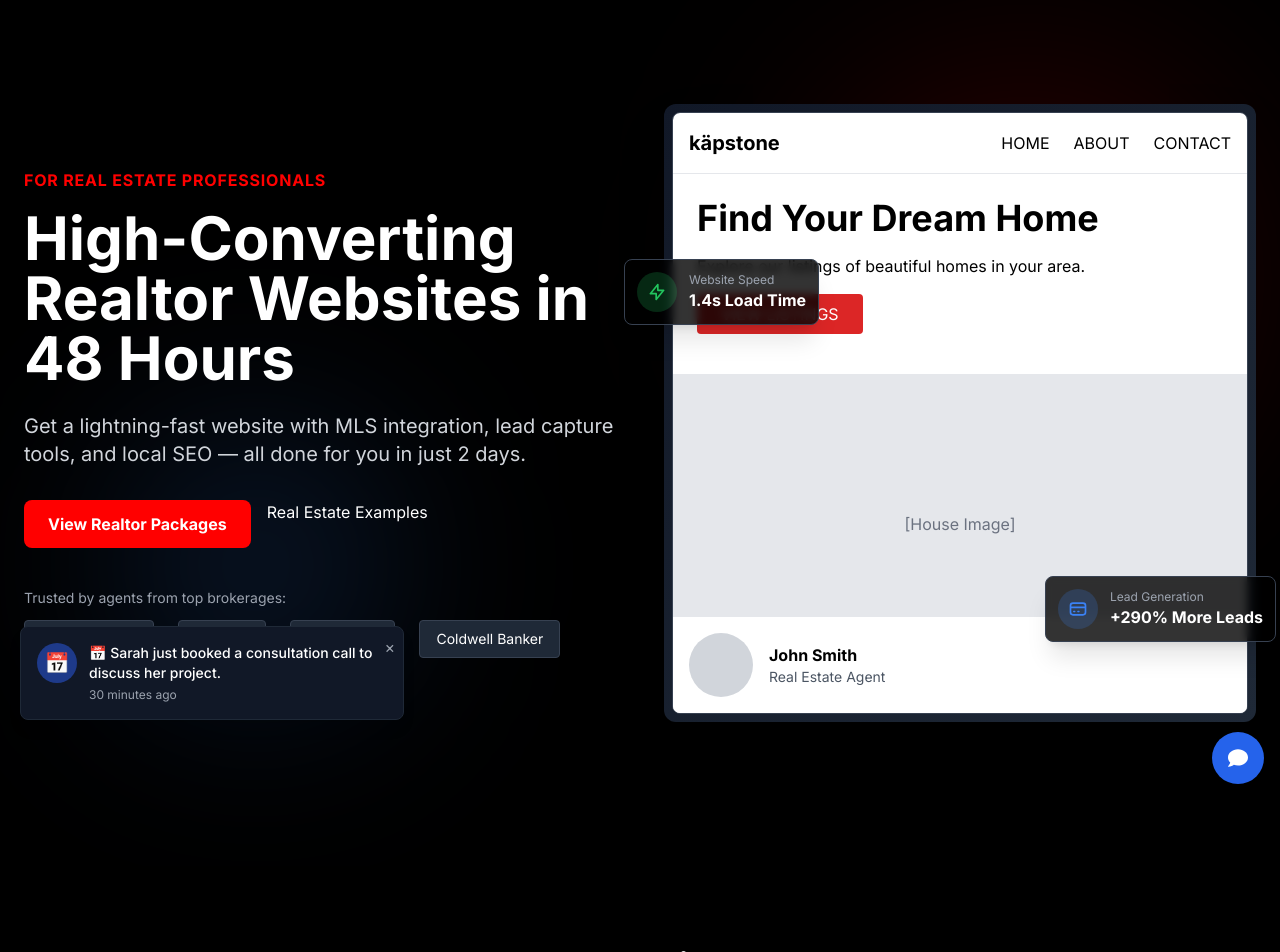
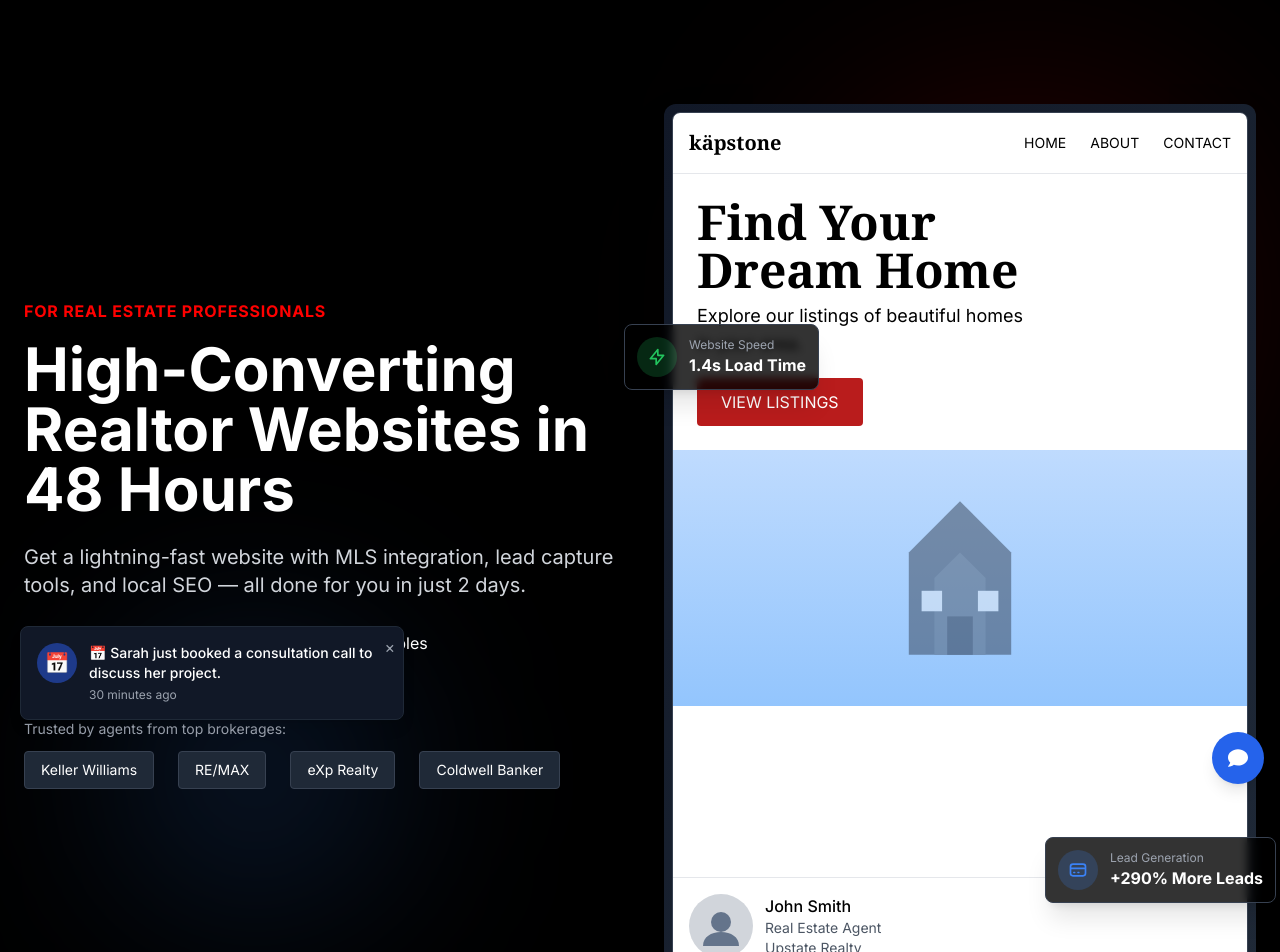
Before and after one commit to KeldrickD/kaizen-digital, a Next.js app: page / in a window 1280 px wide. Shown: the top 952 px of the page. Built offline with nearby package versions, Linux system fonts and the light colour scheme.

Commit message:
Implement detailed real estate website mockup with SVG elements in hero section

```diff
--- a/app/components/HeroSection.tsx
+++ b/app/components/HeroSection.tsx
@@ -59,38 +59,50 @@ const HeroSection = () => {
           <div className="relative">
             <div className="bg-gradient-to-br from-gray-900 to-gray-800 rounded-xl p-2 shadow-2xl">
               <div className="rounded-lg overflow-hidden border border-gray-700">
-                {/* Real Estate Website Mockup */}
-                <div className="bg-white text-black min-h-[600px] relative">
-                  {/* Header */}
-                  <div className="p-4 flex justify-between items-center border-b border-gray-200">
-                    <div className="font-bold text-xl">käpstone</div>
-                    <div className="flex gap-6">
-                      <div>HOME</div>
-                      <div>ABOUT</div>
-                      <div>CONTACT</div>
+                {/* Real Estate Website Screenshot */}
+                <div className="relative" style={{ paddingBottom: '150%' }}>
+                  <div className="absolute inset-0 bg-white">
+                    {/* This is a simplified version of the real estate website UI as seen in the image */}
+                    <div className="flex justify-between items-center p-4 border-b border-gray-200">
+                      <div className="font-serif font-bold text-black text-xl">käpstone</div>
+                      <div className="flex space-x-6 text-sm text-black">
+                        <span>HOME</span>
+                        <span>ABOUT</span>
+                        <span>CONTACT</span>
+                      </div>
                     </div>
-                  </div>
 
-                  {/* Hero Content */}
-                  <div className="p-6">
-                    <h2 className="text-4xl font-bold mb-4">Find Your Dream Home</h2>
-                    <p className="mb-4">Explore our listings of beautiful homes in your area.</p>
-                    <button className="bg-red-600 text-white px-6 py-2 rounded">VIEW LISTINGS</button>
-                  </div>
+                    <div className="p-6 text-black">
+                      <h2 className="font-serif text-5xl font-bold mb-2">Find Your<br />Dream Home</h2>
+                      <p className="text-lg mb-5">Explore our listings of beautiful homes<br />in your area.</p>
+                      <button className="bg-red-700 text-white py-3 px-6 rounded">VIEW LISTINGS</button>
+                    </div>
 
-                  {/* House Image */}
-                  <div className="bg-gray-200 h-[300px] mt-4 flex items-center justify-center">
-                    <div className="text-center">
-                      <p className="text-gray-500">[House Image]</p>
+                    <div className="h-64 bg-gradient-to-b from-blue-200 to-blue-300">
+                      <div className="h-full w-full relative">
+                        {/* House SVG */}
+                        <svg viewBox="0 0 200 100" className="absolute inset-0 w-full h-full opacity-50">
+                          <path d="M80,80 L80,40 L100,20 L120,40 L120,80 Z" fill="#334155" />
+                          <path d="M90,80 L90,50 L100,40 L110,50 L110,80 Z" fill="#475569" />
+                          <rect x="95" y="65" width="10" height="15" fill="#1e293b" />
+                          <rect x="85" y="55" width="8" height="8" fill="#e2e8f0" />
+                          <rect x="107" y="55" width="8" height="8" fill="#e2e8f0" />
+                        </svg>
+                      </div>
                     </div>
-                  </div>
 
-                  {/* Agent Info */}
-                  <div className="absolute bottom-0 left-0 right-0 p-4 flex items-center bg-white border-t border-gray-200">
-                    <div className="bg-gray-300 w-16 h-16 rounded-full mr-4"></div>
-                    <div>
-                      <div className="font-bold">John Smith</div>
-                      <div className="text-sm text-gray-600">Real Estate Agent</div>
+                    <div className="absolute bottom-0 left-0 right-0 flex items-center p-4 bg-white border-t border-gray-200">
+                      <div className="w-16 h-16 rounded-full bg-gray-300 mr-3 overflow-hidden flex items-center justify-center text-black">
+                        <svg viewBox="0 0 24 24" className="w-12 h-12">
+                          <circle cx="12" cy="10" r="5" fill="#64748b" />
+                          <path d="M12,15 C7,15 3,17.5 3,22 L21,22 C21,17.5 17,15 12,15 Z" fill="#64748b" />
+                        </svg>
+                      </div>
+                      <div className="text-black">
+                        <div className="font-medium">John Smith</div>
+                        <div className="text-sm text-gray-600">Real Estate Agent</div>
+                        <div className="text-sm text-gray-600">Upstate Realty</div>
+                      </div>
                     </div>
                   </div>
                 </div>
```
